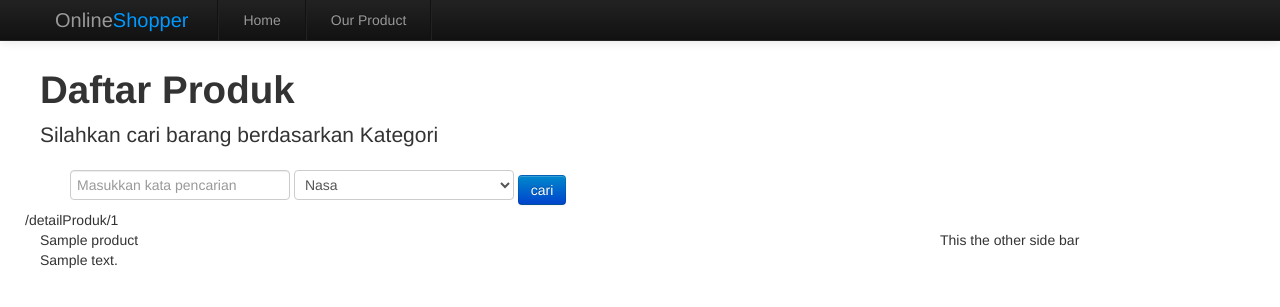
After one commit to pace-noge/online_shop, a Flask app: page /detailProduk/1 in a window 1280 px wide. The commit adds this page. Shown: the top 307 px of the page. Run offline with Flask 2, Linux system fonts and the light colour scheme; tables that the repository leaves empty hold one stand-in row (values such as "Sample post"); parts of the project's set-up code (start-up, migrations or seed data) failed here and were passed over; some libraries are stand-ins or nearby versions.

Commit message:
add product detail

```diff
--- a/app/main.py
+++ b/app/main.py
@@ -83,3 +83,12 @@ def product():
         products = "Produk untuk kategori ini belum ada, silahkan pilih kategori yang lain"
 
     return render_template('kategori.html', title='Kategori', products = products)
+
+
+@app.route('/detailProduk/<int:prod_id>')
+def detailProduk(prod_id):
+    product = Product.query.filter_by(id=prod_id).all()
+    if product == None:
+        product = "Maaf link yang anda klik salah"
+
+    return render_template('detailProduk.html', product=product, title="Detail Produk")
--- a/app/templates/base.html
+++ b/app/templates/base.html
@@ -1,4 +1,4 @@
-<!doctype html>
+<!DOCTYPE html>
 <html xmlns="http://www.w3.org/1999/xhtml" xml:lang="en" lang="en">
   <head>
     <meta charset="utf-8">
@@ -68,6 +68,8 @@
     display: block;
     line-height: 20px;
     padding: 4px;
+    height: 250px;
+    vertical-align: middle;
     transition: all 0.2s ease-in-out 0s;
 }
 .thumbnail > img {
@@ -75,7 +77,10 @@
     margin-left: auto;
     margin-right: auto;
     max-width: 100%;
+    max-height: 100%;
+
 }
+
     </style>
 
   </head>
@@ -103,7 +108,20 @@
         <!-- end of NAvigation -->
     <div class="container">
       <div class="row">
+        <header class="jumbotron subhead" id="overview">
+          <div class="container">
+            <h1>Daftar Produk</h1>
+            <p class="lead">Silahkan cari barang berdasarkan Kategori</p>
+            <form>
+              <div class="span12">
+                <input type="text" placeholder="Masukkan kata pencarian">
+                <select placeholder="masukkan pilihan"><option>Nasa</option></select>
+                <input type="submit" class="btn btn-primary" value="cari"/>
+              </div>
+            </form>
+          </div>
 
+        </header>
       {% block content %}{% endblock %}
 
       </div>
--- /dev/null
+++ b/app/templates/detailProduk.html
@@ -0,0 +1,18 @@
+{% extends 'base.html' %}
+{% block title %}{{ title }}{% endblock %}
+{% block content %}
+{{ request.path }}
+<div class="container">
+    <div class="row">
+        <div class="span9" style="vertical-align: middle;">
+            {% for detail in product %}
+                 {{ detail.prod_name }} <br />
+                 {{ detail.prod_desc }}<br />
+             {% endfor %}
+        </div>
+        <div class="span3">
+            This the other side bar
+        </div>
+    </div>
+</div>
+{% endblock %}
--- a/app/templates/kategori.html
+++ b/app/templates/kategori.html
@@ -5,8 +5,8 @@
     <ul class="thumbnails">
     {% for product in products %}
             <li class="span3">
-            <a class="thumbnail" href="/kategory/{{ product.prod_id }}" >
-                <img alt="" src="static/uploads/{{ product.prod_image_main }}" width="100px" height="200px"/>
+            <a class="thumbnail" href="/detailProduk/{{ product.id }}" >
+                <img alt="" src="static/uploads/{{ product.prod_image_main }}" />
             </a>
             <h4>{{ product.prod_name }} </h4>
           <p> Stock: {{ product.prod_stock }} <br />
```
Also changed, not shown: app/static/uploads/barang 3_gbrblkg.jpg, app/static/uploads/barang 3_gbrdpn.jpg, app/static/uploads/barang 4_gbrblkg.jpg (added), app/static/uploads/barang 4_gbrdpn.jpg (added), app/static/uploads/barang 4_gbrsamping.jpg (added), app/static/uploads/barang 4_gbrutama.jpg (added), 2 other files.
